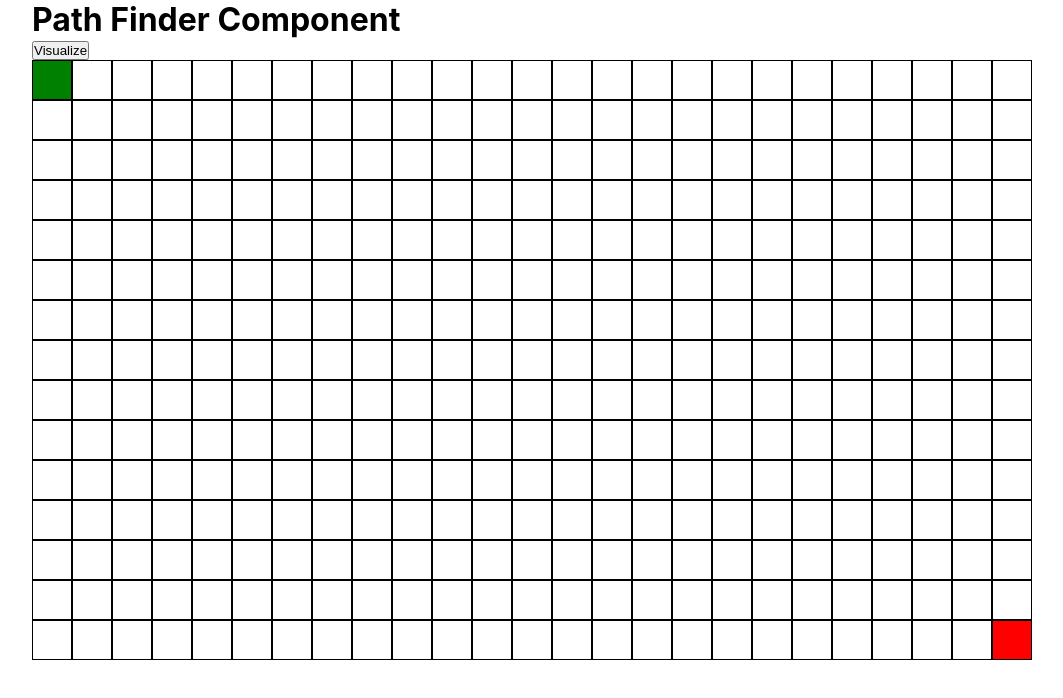
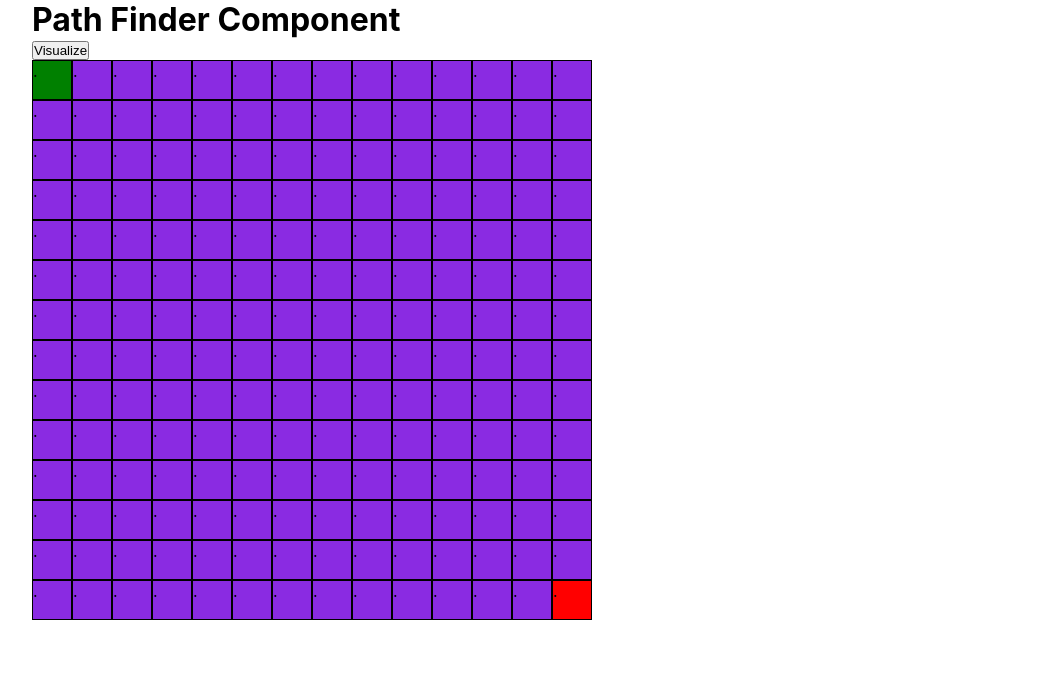
Before and after one commit to Shoib007/PathFinder, a React (Create React App) app: page / in a window 1280 px wide. Shown: the top 698 px of the page, without its empty margins (96-1159 px from the left). Built offline with nearby package versions, Linux system fonts and the light colour scheme.

Commit message:
Animation is working fine

```diff
--- a/src/Algorithm/AstarAlgo.jsx
+++ b/src/Algorithm/AstarAlgo.jsx
@@ -47,7 +47,7 @@ function AstarAlgo(startNode, endNode) {
 
                 if (newPath) {
                     neighbour.h = heruistic(neighbour, endNode);
-                    neighbour.f = neighbour.g + neighbour.f;
+                    neighbour.f = neighbour.g + neighbour.h;
                     neighbour.previous = current;
                 }
 
--- a/src/Components/Node.css
+++ b/src/Components/Node.css
@@ -2,6 +2,7 @@
     width: 40px;
     height: 40px;
     border: 1px solid black;
+    background-color: blueviolet;
 }
 
 .node-start {
--- a/src/Components/Node.jsx
+++ b/src/Components/Node.jsx
@@ -5,7 +5,7 @@ export default function Node({isStart, isEnd, row, col}) {
     const classes = isStart ? "node-start" : isEnd ? "node-end" : "";
   return (
     <div className={`node ${classes}`} id={`node-${row}-${col}`} >
-
+        .
     </div>
   )
 }
--- a/src/Components/PathFinder.jsx
+++ b/src/Components/PathFinder.jsx
@@ -3,8 +3,8 @@ import './PathFinder.css';
 import Node from './Node';
 import AstarAlgo from '../Algorithm/AstarAlgo';
 
-const cols = 25;
-const rows = 15;
+const cols = 14;
+const rows = 14;
 
 const NODE_START_ROW = 0;
 const NODE_END_ROW = rows - 1;
@@ -44,7 +44,7 @@ export default function PathFinder() {
         let path = AstarAlgo(startNode, endNode);
         setPath(path.path);
         setVisitedNode(path.visitedNode);
-
+        console.log(path.visitedNode);
     }
 
 
@@ -80,6 +80,10 @@ export default function PathFinder() {
         this.h = 0;
         this.neighbours = [];
         this.previous = undefined;
+        this.isWall = false;
+        if (Math.random(1) < 0.2){
+            this.isWall = true
+        }
         this.addNeighbours = function (grid) {
             let i = this.x
             let j = this.y;
@@ -99,7 +103,7 @@ export default function PathFinder() {
                         <div key={rowIndex} className='rowWrapper'>
                             {
                                 row.map((col, colIndex) => {
-                                    const { isStart, isEnd } = col;
+                                    const { isStart, isEnd , isWall} = col;
                                     return <Node key={colIndex} isStart={isStart} isEnd={isEnd} row={rowIndex} col={colIndex} />;
                                 })
                             }
```
